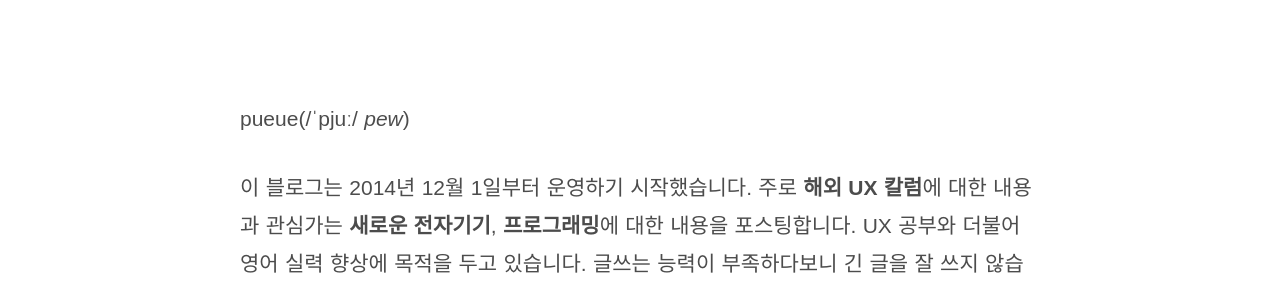
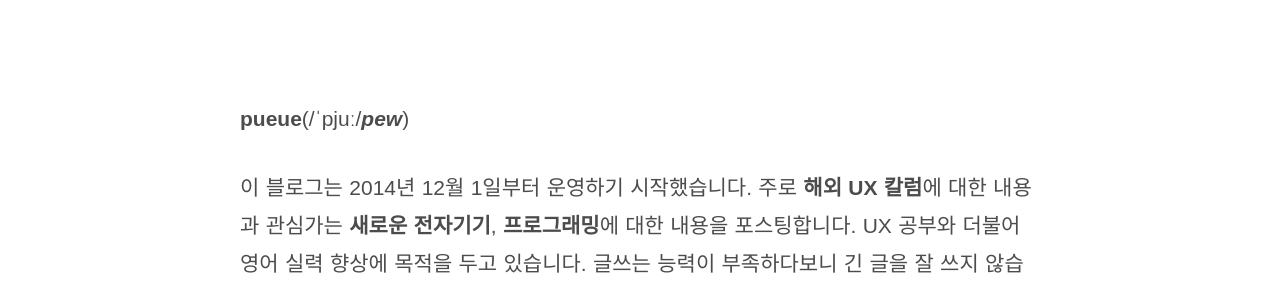
Before and after one commit to gloorx/gloorx.github.io, a Jekyll site: the page built from about.md, in a window 1280 px wide. Shown: the part 378-666 px from the top of the page. Built offline with Jekyll 4.4.1, drawn with Linux system fonts in a browser that asks for light colours; some web fonts are replaced.

```diff
--- a/about.md
+++ b/about.md
@@ -3,7 +3,7 @@ layout: page
 title: About
 permalink: /about/
 ---
-pueue(/ˈpjuː/ *pew*)
+**pueue**(/ˈpjuː/***pew***)
 
 이 블로그는 2014년 12월 1일부터 운영하기 시작했습니다. 주로 **해외 UX 칼럼**에 대한 내용과 관심가는 **새로운 전자기기**, **프로그래밍**에 대한 내용을 포스팅합니다. UX 공부와 더불어 영어 실력 향상에 목적을 두고 있습니다. 글쓰는 능력이 부족하다보니 긴 글을 잘 쓰지 않습니다. 읽기 편한 블로그를 만드려고 부가적인 기능은 제거했고, 더 읽기 편하게 하기 위해 기능적인 부분이나 디자인은 점진적으로 개선할 예정입니다.
 
```
